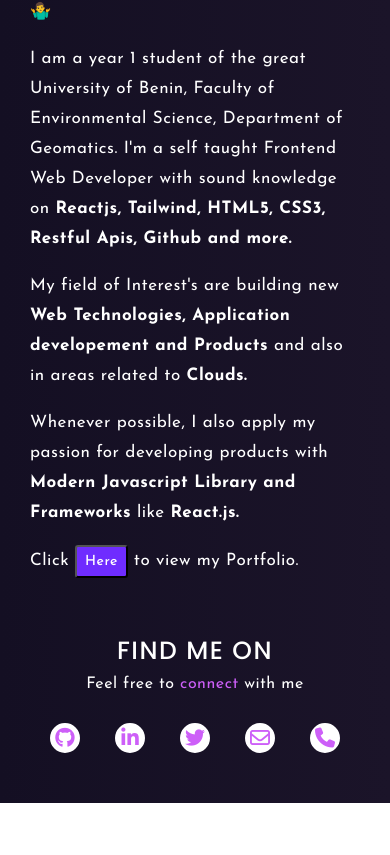
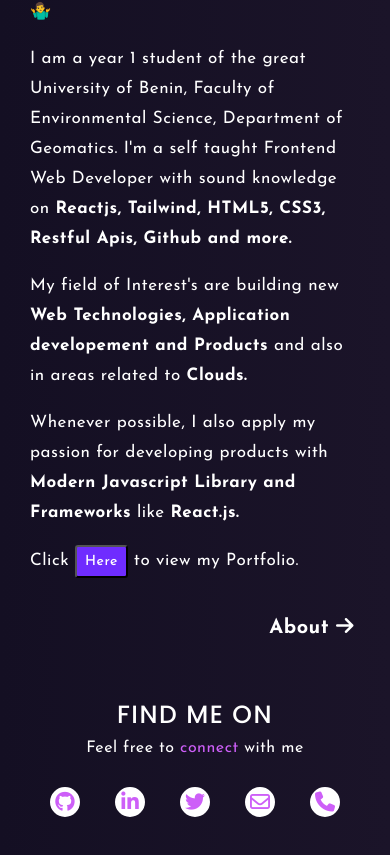
Before and after one commit to anointedosara/my-portfolio, a React (Create React App) app: page / in a window 390 px wide. Shown: the part 892-1747 px from the top of the page. Before the commit the page ends 1695 px from the top, so only its background shows below. Built offline with nearby package versions, Linux system fonts and the light colour scheme.

Commit message:
first commit

```diff
--- a/src/Pages/About.js
+++ b/src/Pages/About.js
@@ -1,5 +1,6 @@
 import React from 'react'
 import { useEffect } from 'react';
+import { Link } from 'react-router-dom';
 import portfolioData from '../data'
 
 function About() {
@@ -50,6 +51,11 @@ function About() {
           }
         </div>
       </div>
+
+      <div className='navigation'>
+        <button className='next'><Link to='/'><i className="fa-solid fa-arrow-left"></i> <b>Home</b></Link></button>
+        <button className='next'><Link to='/projects'><b>Projects</b> <i className="fa-solid fa-arrow-right"></i></Link></button>
+      </div>
     </div>
   )
 }
--- a/src/Pages/Home.js
+++ b/src/Pages/Home.js
@@ -45,6 +45,11 @@ function Home() {
         </div>
       </div>
 
+      <div className='navigation'>
+        <div></div>
+        <button className='next'><Link to='/about'><b>About</b> <i className="fa-solid fa-arrow-right"></i></Link></button>
+      </div>
+
       <div className='contact'>
         <h1>FIND ME ON</h1>
         <p>Feel free to <span>connect</span> with me</p>
--- a/src/Pages/Projects.js
+++ b/src/Pages/Projects.js
@@ -1,5 +1,6 @@
 import React from 'react'
 import { useEffect } from 'react';
+import { Link } from 'react-router-dom';
 import portfolioData from '../data'
 
 function Projects() {
@@ -35,8 +36,12 @@ function Projects() {
               </div>
             </div>)
           }
-          <p className='refer'>Most of my projects are gotten from Front-End Mentor. Click <a href="https://www.frontendmentor.io/" target='_blank' rel="noreferrer"><button className='btn'>Here</button></a> to see Front-End Mentor's Challenges.</p>
         </div>
+      </div>
+
+      <div className='navigation'>
+        <button className='next'><Link to='/about'><i className="fa-solid fa-arrow-left"></i> <strong>About</strong></Link></button>
+        <button className='next'><Link to='/resume'><strong>Resume</strong> <i className="fa-solid fa-arrow-right"></i></Link></button>
       </div>
     </div>
   )
--- a/src/Pages/Resume.js
+++ b/src/Pages/Resume.js
@@ -1,5 +1,6 @@
 import React from 'react'
 import { useEffect } from 'react';
+import { Link } from 'react-router-dom';
 
 function Resume() {
   const handleLoad = () => {
@@ -14,6 +15,11 @@ function Resume() {
   return (
     <div>
       Resume
+
+      <div className='navigation'>
+        <button className='next'><Link to='/projects'><i className="fa-solid fa-arrow-left"></i> <strong>About</strong></Link></button>
+        <div></div>
+      </div>
     </div>
   )
 }
--- a/src/about.css
+++ b/src/about.css
@@ -70,6 +70,10 @@ blockquote {
     font-size: 16px;
     font-weight: 500;
     line-height: 30px;
+    display: flex;
+    flex-direction: row;
+    align-items: center;
+    justify-content: center;
 }
 
 .info-img {
@@ -223,6 +227,7 @@ blockquote {
     }
     .about-info ul {
         font-size: 17px;
+        padding: 0 !important;
     }
     .about i {
         margin-right: 0px;
@@ -232,6 +237,8 @@ blockquote {
     }
     .about span {
         font-size: 18px;
+        text-align: right !important;
+        justify-content: flex-end;
     }
     .info-img {
         width: 100%;
--- a/src/home.css
+++ b/src/home.css
@@ -159,7 +159,7 @@ h2 {
 
 .contact {
     text-align: center;
-    padding: 70px 15px 0 0;
+    padding: 40px 15px 0 0;
 }
 
 .contact h1 {
@@ -316,7 +316,7 @@ h2 {
         padding: 40px 15px 10px 15px;
     }
     .contact {
-        padding: 70px 0px 0 0;
+        padding: 20px 0px 0 0;
     }
     .media {
         justify-content: center;
--- a/src/index.css
+++ b/src/index.css
@@ -155,9 +155,39 @@ a {
   display: none;
 }
 
+.navigation {
+  max-width: 1140px;
+  margin: 0 auto;
+  display: flex;
+  justify-content: space-between;
+  align-items: center;
+  padding: 30px 15px 30px;
+}
+
+.next {
+  background: none;
+  border: none;
+  color: white;
+  font-size: 20px;
+  color: white !important;
+}
+
+.next a {
+  color: white !important;
+  transition: all .3s ease-out 0s!important;
+}
+
+.next a:hover {
+  color:rgb(190, 80, 244) !important;
+}
+
 @media screen and (max-width: 1200px) {
   .inner-nav {
     max-width: 960px;
+  }
+  .navigation {
+    max-width: 960px;
+    padding: 30px 15px 30px;
   }
   .inner-nav button {
     display: flex;
@@ -195,7 +225,6 @@ a {
     padding: 12.8px 10px !important;
   }
 }
-
 @media screen and (min-width: 768px) {
   .dropdown {
     display:  none !important;
@@ -204,9 +233,6 @@ a {
     display: none !important;
   }
 }
-
-
-
 @media screen and (max-width: 767px) {
   .dropdown {
     height: 356px !important;
@@ -264,6 +290,10 @@ a {
   .inner-nav {
     max-width: 540px;
   }
+  .navigation {
+    max-width: 540px;
+    padding: 0px 0px 40px;
+  }
   .inner-nav div {
     display: none;
   }
--- a/src/projects.css
+++ b/src/projects.css
@@ -126,7 +126,7 @@
 }
 @media screen and (max-width: 768px) {
     .projects {
-        padding: 6rem 30px 30px;
+        padding: 6rem 30px 0px;
     }
     .all {
         max-width: 540px;
@@ -139,6 +139,7 @@
     }
     .my-projects {
         max-width: 540px;
+        padding-bottom: 50px !important;
     }
     .project p {
         margin: 0 0 30px 0;
@@ -171,7 +172,7 @@
     }
     .my-projects {
         margin: 0 0 15px;
-        padding: 30px 0 10px;
+        padding: 0px 0 10px !important;
     }
     .links button {
         font-size: 14px;
```
Also changed, not shown: src/data.js (+79 -79 lines).
